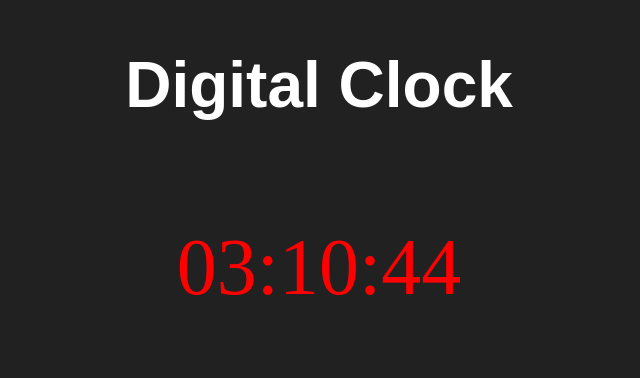
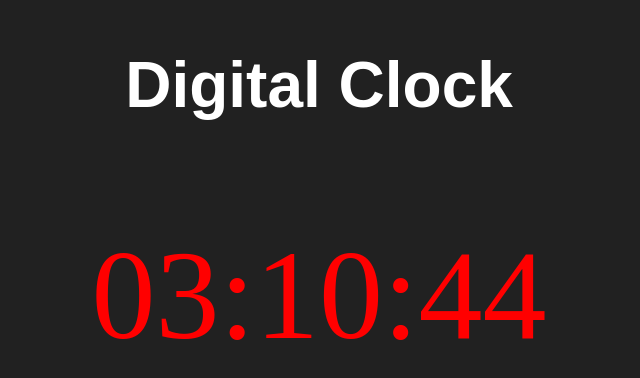
Before and after one commit to llopessilva/simple-clock, a plain HTML site: page index.html in a window 1280 px wide. Shown: the part 202-580 px from the top of the page, without its empty margins (321-961 px from the left). Drawn offline with Linux system fonts and the light colour scheme.

Commit message:
Update style.css

```diff
--- a/style.css
+++ b/style.css
@@ -14,7 +14,6 @@
 body {
   background-color: #212121;
   font-family: 'Digital Display';
-  font-size: 2rem;
 }
 
 h1 {
@@ -22,10 +21,11 @@ h1 {
   color: #fff;
   text-align: center;
   margin: 250px auto 0;
+  font-size: 4rem;
 }
 
 .clock-container {
-  font-size: 5rem;
+  font-size: 8rem;
   text-align: center;
   margin: 100px auto 0;
   color: #fff;
@@ -33,7 +33,4 @@ h1 {
 
 .clock-container span {
   color: red;
-  /* background-color: #006ce6; */
-  /* padding: 20px; */
-  border-radius: 5px;
 }
```
